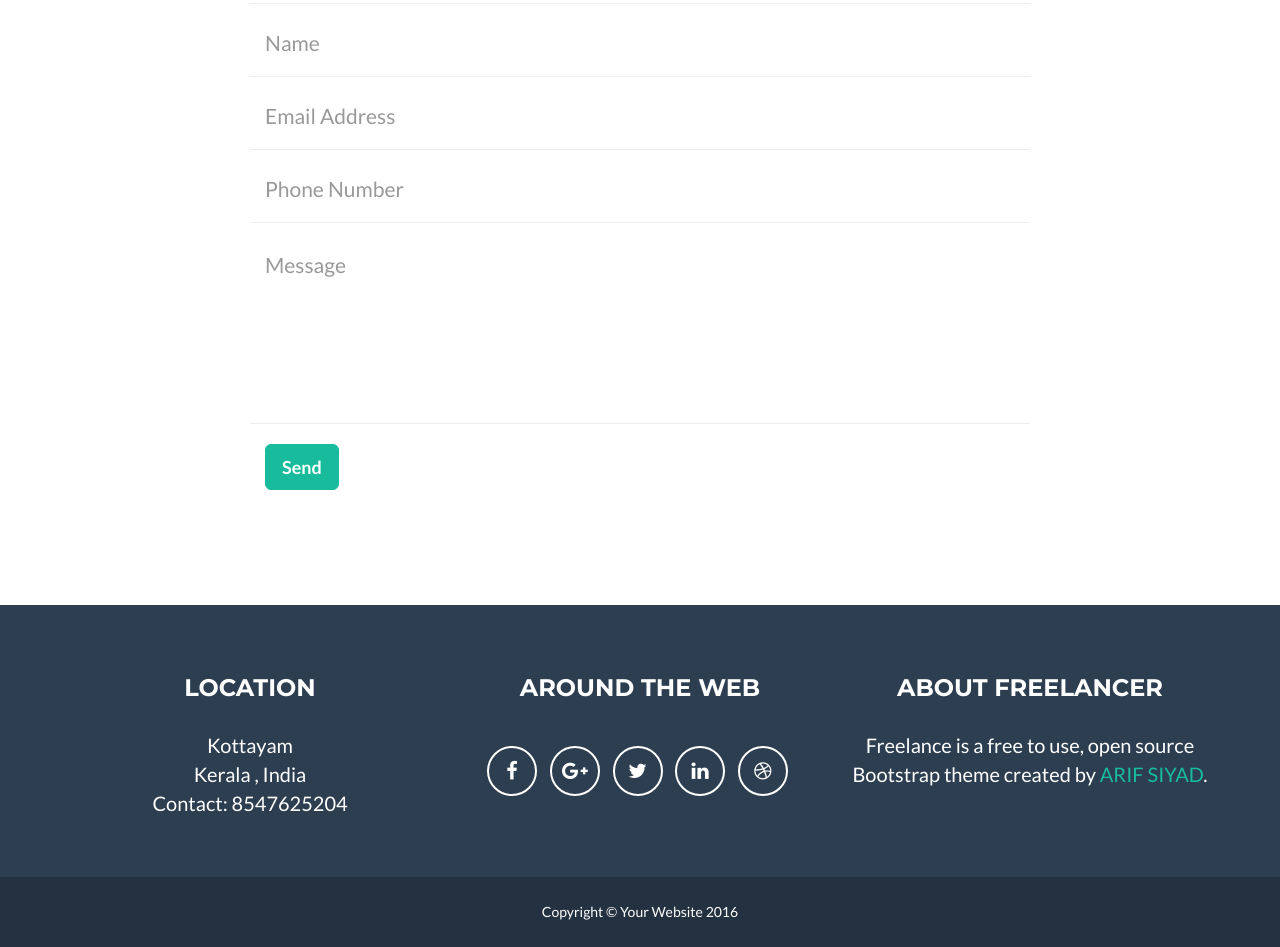
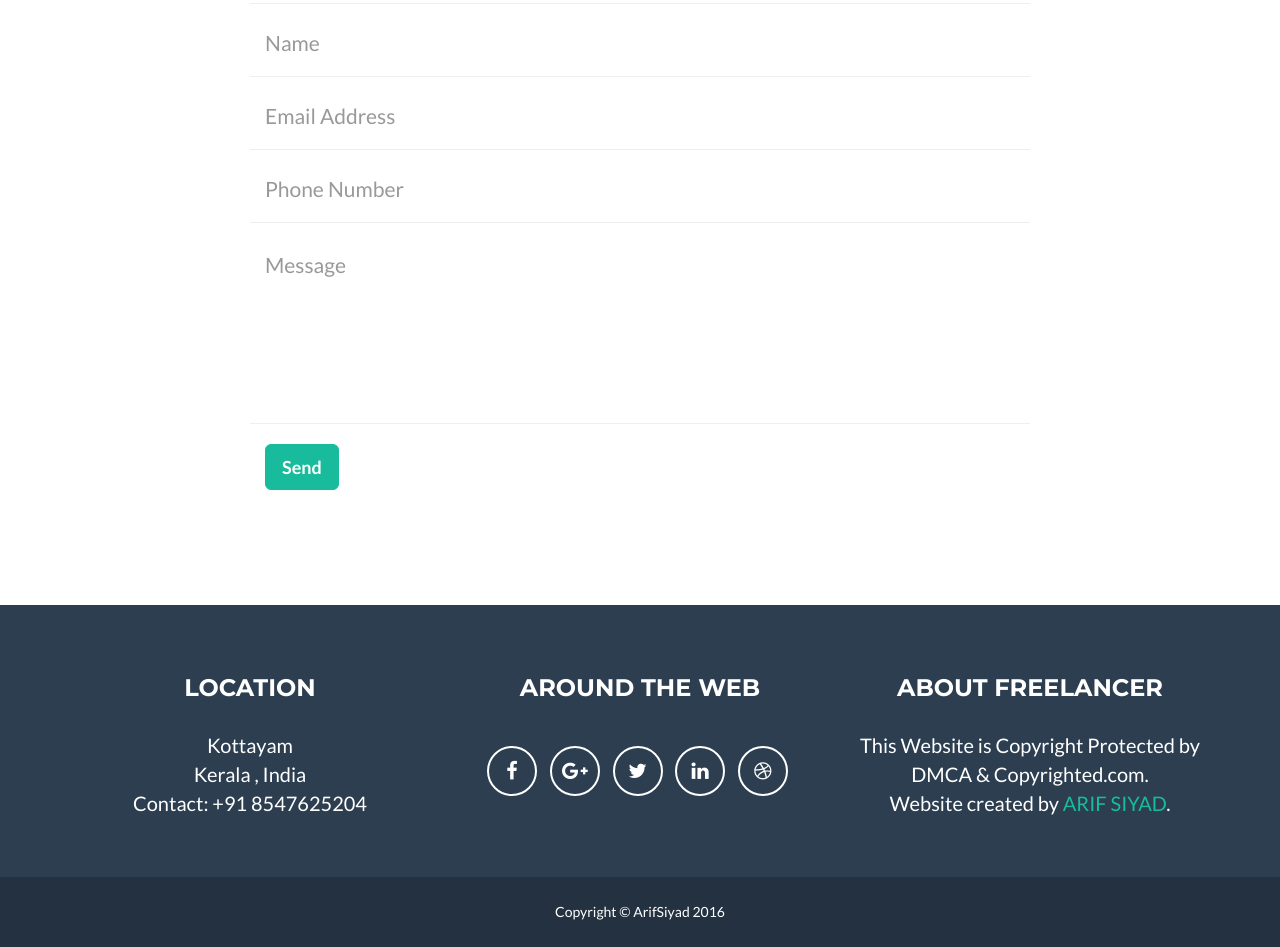
Before and after one commit to arifsiyad/arifsiyad.github.io, a website: page index.html in a window 1280 px wide. Shown: the part 2400-3347 px from the top of the page. Drawn offline with nearby package versions, Linux system fonts and the light colour scheme.

Commit message:
footer edit

```diff
--- a/index.html
+++ b/index.html
@@ -243,7 +243,7 @@
                     <div class="footer-col col-md-4">
                         <h3>Location</h3>
                         <p>Kottayam
-                            <br>Kerala , India <br> Contact: 8547625204</p>
+                            <br>Kerala , India <br> Contact: +91 8547625204</p>
                     </div>
                     <div class="footer-col col-md-4">
                         <h3>Around the Web</h3>
@@ -267,7 +267,7 @@
                     </div>
                     <div class="footer-col col-md-4">
                         <h3>About Freelancer</h3>
-                        <p>Freelance is a free to use, open source Bootstrap theme created by <a href="http://www.facebook.com/arifsiyad">ARIF SIYAD</a>.</p>
+                        <p>This Website is Copyright Protected by DMCA & Copyrighted.com. <br>Website created by <a href="http://www.facebook.com/arifsiyad">ARIF SIYAD</a>.</p>
                     </div>
                 </div>
             </div>
@@ -276,7 +276,7 @@
             <div class="container">
                 <div class="row">
                     <div class="col-lg-12">
-                        Copyright &copy; Your Website 2016
+                        Copyright &copy; ArifSiyad 2016
                     </div>
                 </div>
             </div>
```
